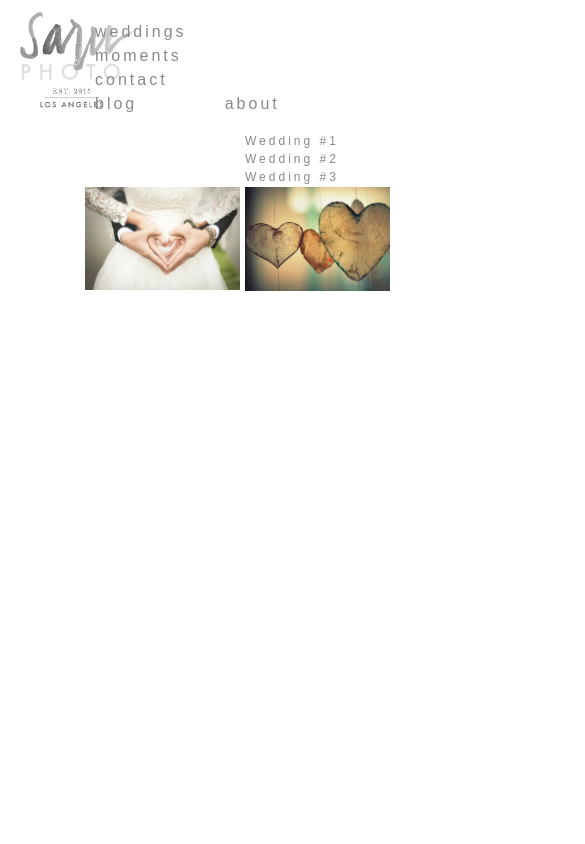
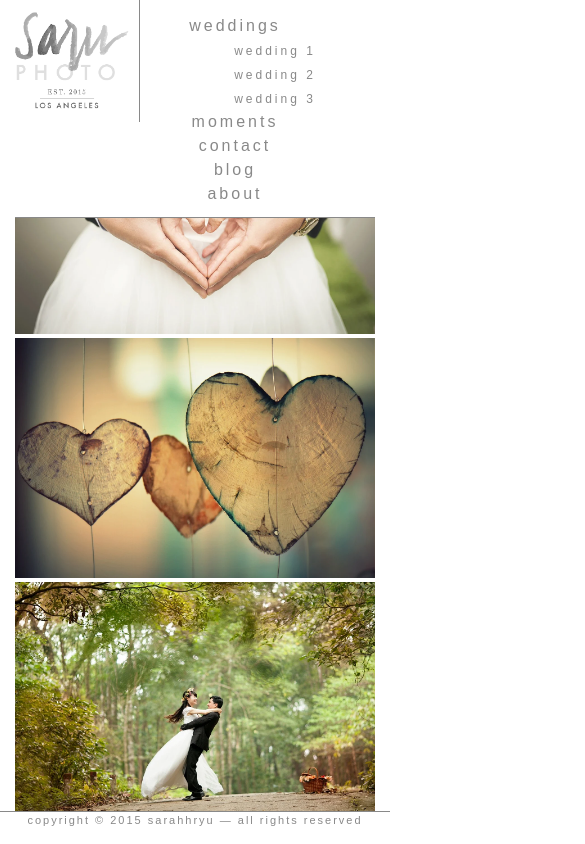
Before and after one commit to MMariam/First_Website, a plain HTML site: page index.html in a window 390 px wide. Both pictures are taken after a click on the link "weddings". Shown: the top 844 px of the page, 585 px wide, since content can reach past the window. Drawn offline with nearby package versions, Linux system fonts and the light colour scheme.

Commit message:
added responsiveness

```diff
--- a/index.html
+++ b/index.html
@@ -26,9 +26,20 @@
   <div class="header">
    <!-- BOOTSTRAP CONTAINER?!?! -->
    <div class="container">
+    <!-- LOGO -->
+    <div id="logo-icon">
+      <img src="logo.png" alt="">
+    </div>
     <!-- NAVIGATION MENU -->
     <ul class="menu">
-      <li><a href="#" id="dropdown-toggle" >weddings <b class="caret"></b> </a>  </li>
+
+      <li><a href="#" id="dropdown-toggle" >weddings <b class="caret"></b> </a>
+        <ul id="dropdown-menu">
+          <li><a href="#">wedding 1</a></li>
+          <li><a href="#">wedding 2</a></li>
+          <li><a href="#">wedding 3</a></li>
+        </ul>
+      </li>
 
       <li><a href="#">moments </a></li>
       <li><a href="#">contact</a></li>
@@ -36,21 +47,14 @@
       <li><a href="#">about</a></li>
     </ul>
 
-       <ul class="menu" id="dropdown-menu" >
-        <li><a href="#">Wedding #1</a></li>
-        <li><a href="#">Wedding #2</a></li>
-        <li><a href="#">Wedding #3</a></li>
-      </ul>
+
 
   </div>
 
 </div>
 <div class="content">
 
-<!-- LOGO -->
-<div class="logo-icon">
-  <img src="logo.png" alt="" width="36%">
-</div>
+
 
 
   <div class="slide">
@@ -65,10 +69,11 @@
 
  </div>
 
-<div class="footer">
-  <p>copyright © 2015 sarahhryu — all rights reserved	</p>
+
 </div>
-</div>
+ <footer>
+  <p>copyright © 2015 sarahhryu — all rights reserved </p>
+</footer>
 <script>
 
   function showMeWhatIsBeingClickedOn(){
@@ -80,15 +85,15 @@
       console.log(e.srcElement);
     }, false);}
 
-  document.getElementById("dropdown-menu").style.visibility="hidden";
+    document.getElementById("dropdown-menu").style.display="none";
 
 
     document.getElementById("dropdown-toggle").onclick = function () {
       console.log("hey");
-    if( document.getElementById("dropdown-menu").style.visibility=="hidden"){
+      if( document.getElementById("dropdown-menu").style.display=="none"){
         console.log("hey");
-        console.log(document.getElementById("dropdown-menu").style.visibility);
-        document.getElementById("dropdown-menu").style.visibility="visible";
+        console.log(document.getElementById("dropdown-menu").style.display);
+        document.getElementById("dropdown-menu").style.display="block";
 //  for(let i=0; i<document.getElementById("dropdown-menu").children.length; i++)
 //    document.getElementById("dropdown-menu").children[i].style.display="block";
 // };
@@ -99,7 +104,7 @@ else
 {
   console.log("heyy");
 
-  document.getElementById("dropdown-menu").style.visibility="hidden";
+  document.getElementById("dropdown-menu").style.display="none";
 
    // for(let i=0; i<document.getElementById("dropdown-menu").children.length; i++)
    // document.getElementById("dropdown-menu").children[i].style.display="none";
--- a/style.css
+++ b/style.css
@@ -1,9 +1,87 @@
+
+@media only screen
+and (max-width : 999px) {
+  /* Styles */
+  .slide img{
+    width: 100%;
+    display: block;
+    margin-bottom: 1%;
+  }
+  .slide{
+    overflow-x: hidden;
+    overflow-y: scroll;
+    margin-top: 80px;
+  }
+  .menu li,   #dropdown-menu li{
+    width: 100%;
+    padding-left: 40px;
+    text-align: center;
+
+  }
+  .menu{
+    background-color: white;
+    border-bottom: 1px solid #898989;
+    padding-left: 40px;
+
+  }
+  #logo-icon img{
+    border-right: 1px solid  #898989;
+  }
+
+  #logo-icon{
+   width: 140px;
+
+ }
+}
+
+
+/* Desktops and laptops ----------- */
+@media only screen
+and (min-width : 1000px) {
+ .slide img{
+  width: 54%;
+}
+.menu li{
+  text-align: center;
+  padding-left: 40px;
+
+}
+
+.menu{
+  padding-left: 40px;
+
+}
+.menu{
+  background-color: white;
+}
+.slide{
+  position: absolute;
+  margin-top: 12%;
+}
+#logo-icon {
+
+  width: 180px;
+  right: 2%;
+}
+
+}
+
+
+
 /* General */
 
+html, body {
+  margin: 0;
+  height: auto;
+}
+
 .container {
-  width: 71.2%;
+  width: 100%;
   top:0px;
   left:0px;
+  position: relative;
+  ;
+
 }
 /*#dropdown-menu {
   font-size: 15px;
@@ -15,109 +93,88 @@
     box-sizing: 35px;
     }*/
 
-    #dropdown-menu {
-      display: block;
-      color: #898989;
-      font-weight: 300;
-      width: 50px;
-      letter-spacing: 3px;
-      font-family: Arial, Helvetica, sans-serif;
-      font-size: 15px;
-      padding: 0px;
-      top: 0px;
-      margin-top: 0;
-    }
-
-
     #dropdown-menu li{
-      padding-left: 230px;
-      float: left;
-      width: 100%;
       font-size: 12px;
 
     }
 
- #dropdown-menu li a{
-  width: 100px;
-  float: left;
- }
 
-    .footer{
-      position: absolute;
+    footer{
+      position: fixed;
+      text-align: center;
       bottom: 0px;
-      left: 600px;
       font-family: Arial, Helvetica, sans-serif;
       letter-spacing: 2px;
       font-size: 11px;
       color: #898989;
-      z-index:1001;
+      z-index:99999;
+      background-color: white;
+      width: 100%;
+      border-top: 1px solid #898989;
     }
 
     .slide{
      position: relative;
-     top: 40px;
+
      padding: 15px;
      padding-bottom: 0px;
      width: auto;
      height: auto;
      overflow-x: scroll;
      overflow-y: hidden;
+
      white-space: nowrap;
      z-index:1000;
+     margin-bottom: 1%;
    }
 
-   .slide img{
-    width: 53.5%;
-  /*  left: -15px;*/
-  }
-  /* Header */
 
-  .header {
+   /* Header */
+
+   .header {
     font-family:  Arial, Helvetica, sans-serif;
     font-weight: 300;
     font-size: 100%;
-    padding-top: 15px;
-    position: relative;
     z-index: 1003;
+    width: 100%;
+    top: 0px;
+    position: fixed;
   }
 
   /* Menu */
 
-  .logo-icon  {
-    position: absolute;
-    left: 5px;
+  #logo-icon  {
+    position: fixed;
+    left: 0px;
     top: 0px;
+    padding-bottom: 1%;
 
   }
 
-  .header .menu {
-    float: left;
-    left: 150px;
-    list-style: none;
-    margin-top: 5px;
-    margin-right: 5px;
 
+  #logo-icon img{
+    width: 100%;
   }
 
   .menu{
-    top: 15%;
+
     width: 100%;
-    left: 350px;
-
+    float: left;
+    list-style: none;
+    padding-bottom: 3%;
+    padding-top: 4%;
+    text-align: center;
   }
 
-  .menu li, ul {
-    padding-left: 40px;
-    padding-right: 40px;
+
+  .menu li {
     letter-spacing: 3px;
-  }
-
-  .menu li{
     top: 0px;
     display: inline-block;
 
   }
 
+
   .menu a {
     color: #898989;
   }
```
Lines whose indentation alone changed are shown as unchanged.
